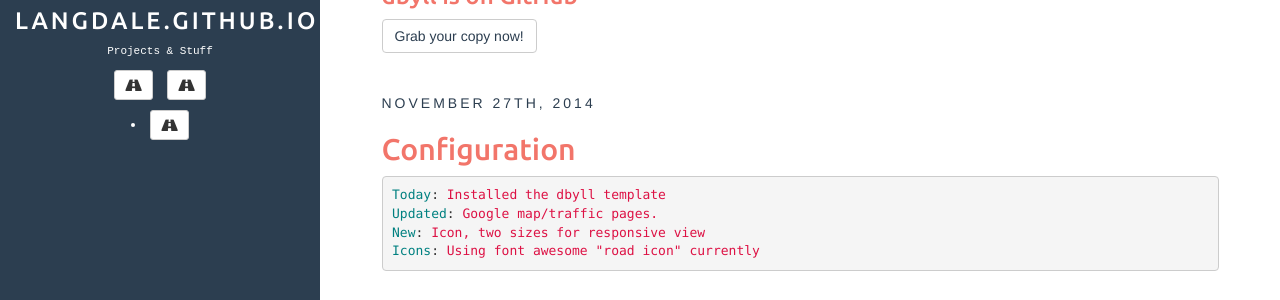
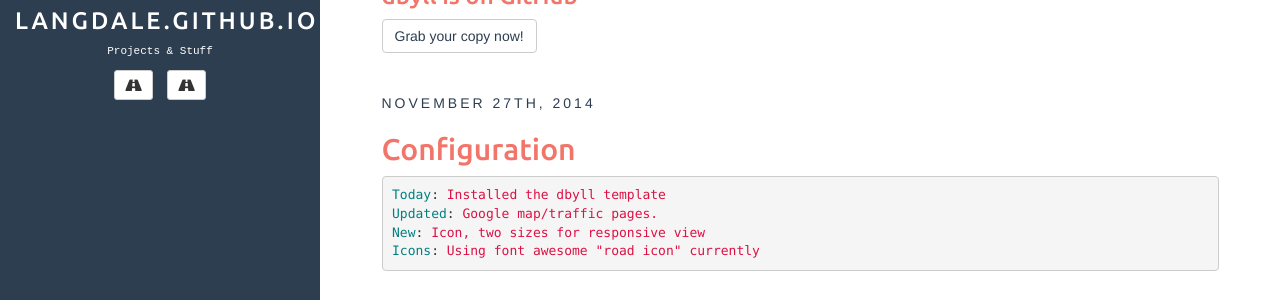
Before and after one commit to Langdale/Langdale.github.io, a Jekyll site: the page built from index.html, in a window 1280 px wide. Shown: the part 290-590 px from the top of the page. Built offline with Jekyll 4.4.1, drawn with Linux system fonts in a browser that asks for light colours; the list of posts is cut into pages by our own code.

Commit message:
Update sidebar.html

```diff
--- a/_includes/sidebar.html
+++ b/_includes/sidebar.html
@@ -22,16 +22,11 @@
 			</a>
 		</li>
 		<li>
-			<a class="btn btn-default btn-sm" href="{{ site.BASE_PATH }}/kn_t.html">
+			<a class="btn btn-default btn-sm" href="{{ site.BASE_PATH }}/barclays_challenge.html">
 				<i class="fa fa-road fa-lg"></i>
 			</a>
 		</li>
 	</ul>
-	<li>
-		<a class="btn btn-default btn-sm" href="{{ site.BASE_PATH }}/barclays_challenge.html">
-			<i class="fa fa-road fa-lg"></i>
-		</a>
-	</li>
 	<ul id="contact-list-secondary" class="list-unstyled list-inline">
 		{% if site.author.pinterest %}
 		<li>
```
